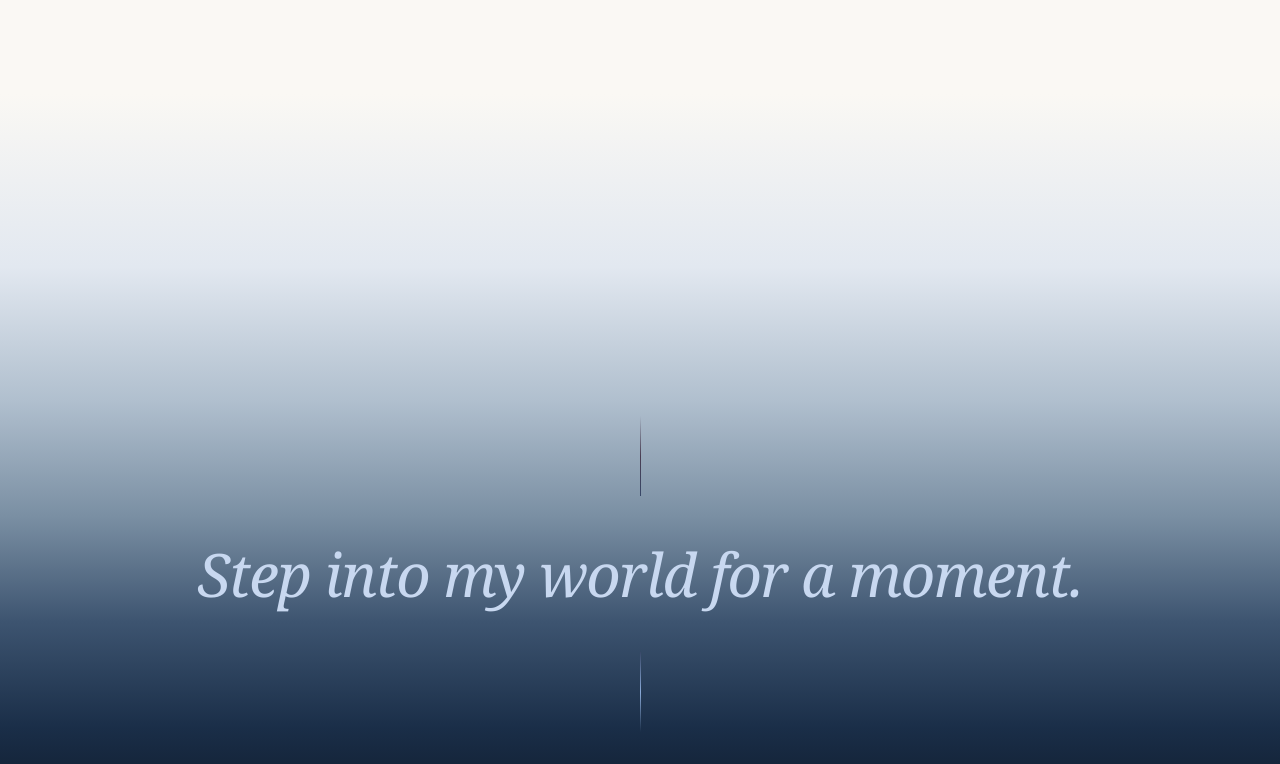
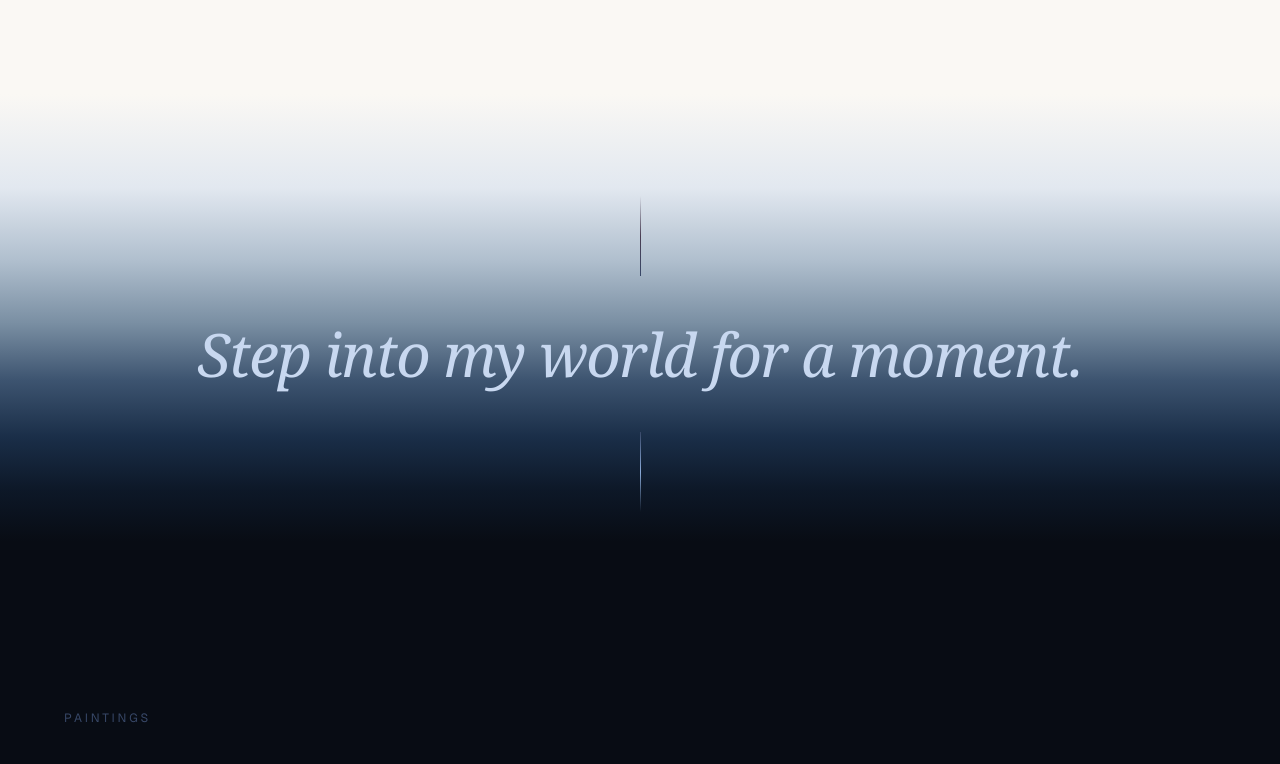
Before and after one commit to NanaAbenaBempong/artbysarps-v2, a Next.js app: page / in a window 1280 px wide. Shown: the part 1296-2060 px from the top of the page. Built offline with nearby package versions, Linux system fonts and the light colour scheme.

Commit message:
Update src/app/page.tsx

```diff
--- a/src/app/page.tsx
+++ b/src/app/page.tsx
@@ -152,7 +152,7 @@ export default function Home() {
           id="transition-zone"
           className="relative flex items-center justify-center"
           style={{
-            minHeight: '120vh',
+            minHeight: '65vh',
             background: [
               'linear-gradient(to bottom,',
               '  #FAF8F4   0%,',   /* cream — holds */
```
